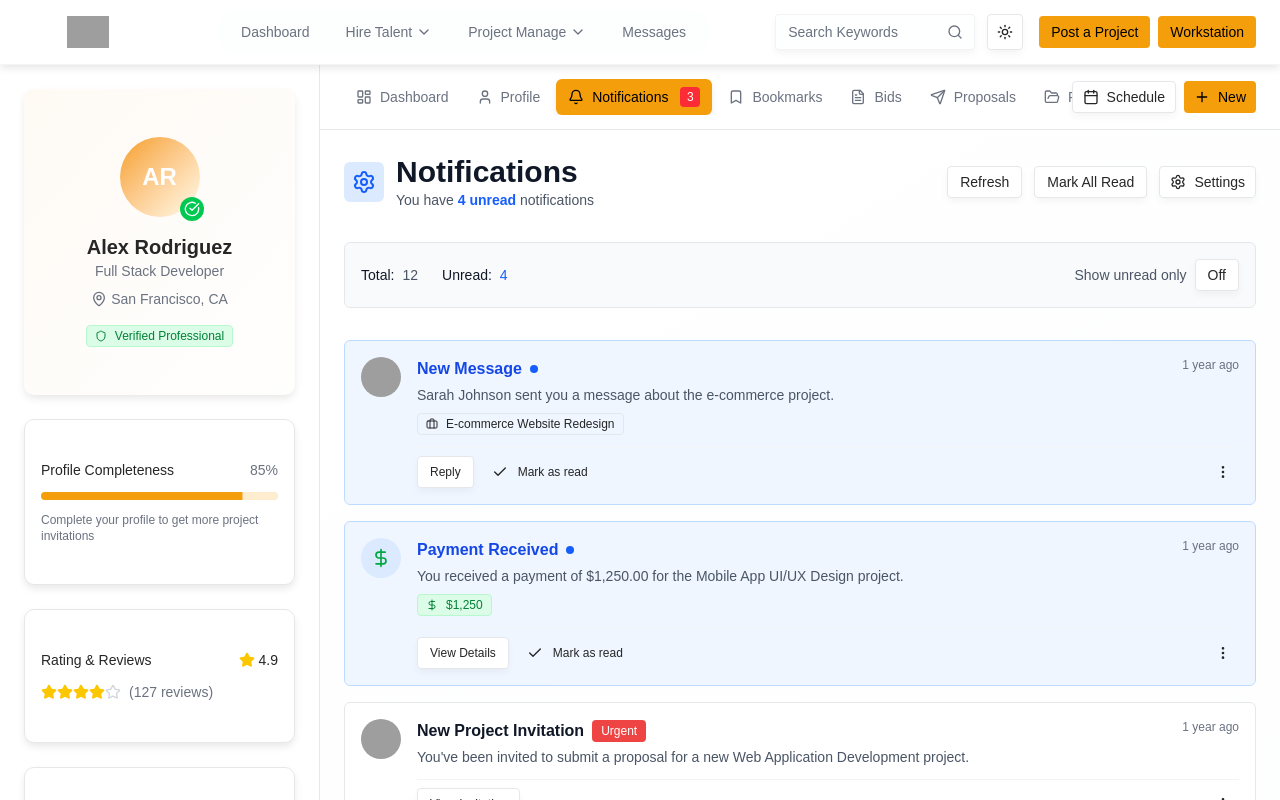
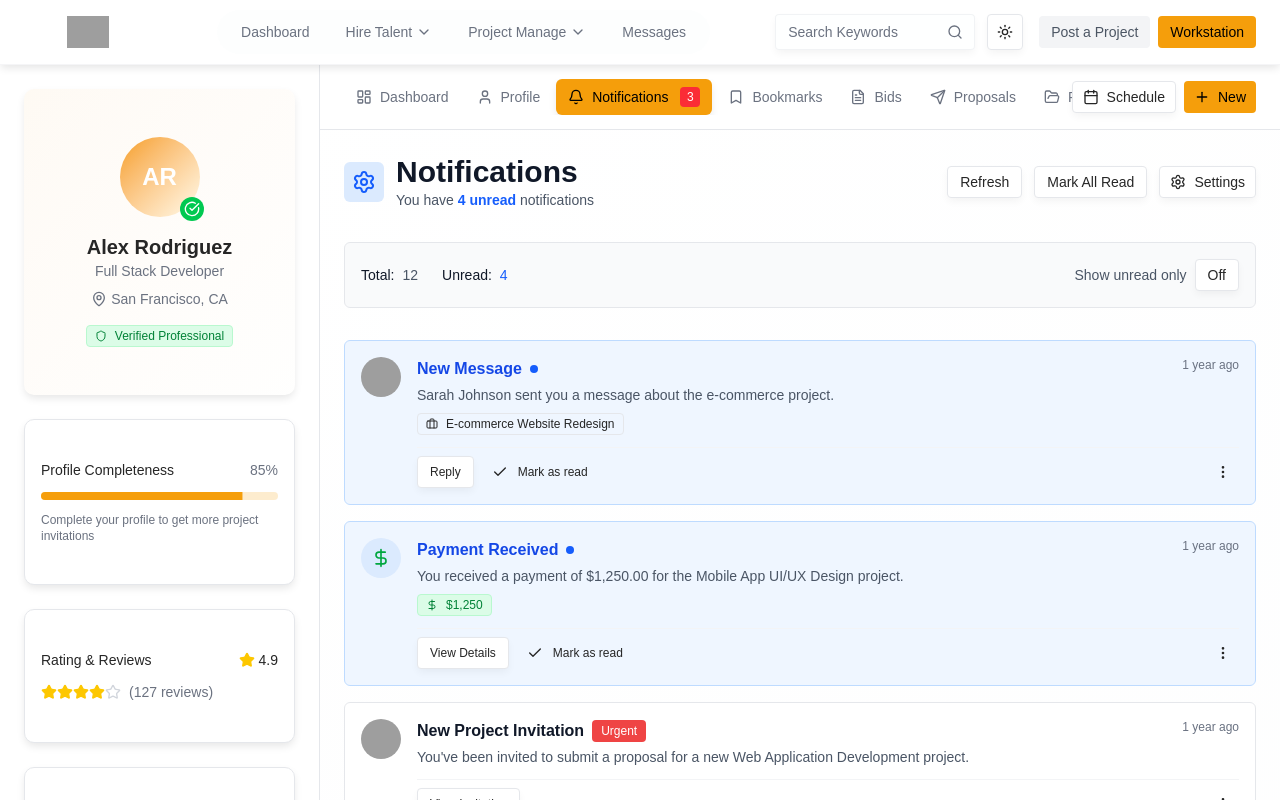
Before and after one commit to juanworkph/juanwork-frontend, a Next.js app: page /client/notifications in a window 1280 px wide. Built offline with nearby package versions, Linux system fonts and the light colour scheme; grey boxes are pictures that could not be loaded.

Commit message:
refactor(layout): Simplify layout structure by removing unnecessary wrapper div and standardizing import formatting
- Removed the wrapper div around children in RootLayout for cleaner structure.
- Updated import statement for Footer in ConditionalLayout for consistency.

```diff
--- a/src/app/layout.tsx
+++ b/src/app/layout.tsx
@@ -24,11 +24,7 @@ export default function RootLayout({
           disableTransitionOnChange
         >
           <AuthProvider>
-            <ConditionalLayout>
-              <div className="h-[calc(100vh-65px)] overflow-y-auto">
-                {children}
-              </div>
-            </ConditionalLayout>
+            <ConditionalLayout>{children}</ConditionalLayout>
           </AuthProvider>
         </ThemeProvider>
       </body>
--- a/src/components/layout/conditional-layout.tsx
+++ b/src/components/layout/conditional-layout.tsx
@@ -2,7 +2,7 @@
 
 import { usePathname } from "next/navigation";
 import { Navbar } from "@/components/layout/navbar";
-import { Footer } from '@/features/home/components/footer';
+import { Footer } from "@/features/home/components/footer";
 
 interface ConditionalLayoutProps {
   children: React.ReactNode;
@@ -12,7 +12,7 @@ export function ConditionalLayout({ children }: ConditionalLayoutProps) {
   const pathname = usePathname();
 
   // Check if current route is an auth route
-  const isAuthRoute = pathname.startsWith('/auth');
+  const isAuthRoute = pathname.startsWith("/auth");
 
   if (isAuthRoute) {
     // For auth routes, only render children without navbar and footer
@@ -23,7 +23,7 @@ export function ConditionalLayout({ children }: ConditionalLayoutProps) {
   return (
     <>
       <Navbar />
-      {children}
+      <div className="h-[calc(100vh-65px)] overflow-y-auto">{children}</div>
       <Footer />
     </>
   );
--- a/src/config/navigation.ts
+++ b/src/config/navigation.ts
@@ -77,7 +77,11 @@ export const navigation: Record<UserRole, NavSection> = {
       { label: "Messages", href: "/client/messages" },
     ],
     feature: [
-      { label: "Post a Project", href: "/client/projects/post-project" },
+      {
+        label: "Post a Project",
+        href: "/client/projects/post-project",
+        variant: "secondary",
+      },
       { label: "Workstation", href: "/client/workstation" },
     ],
   },
```
